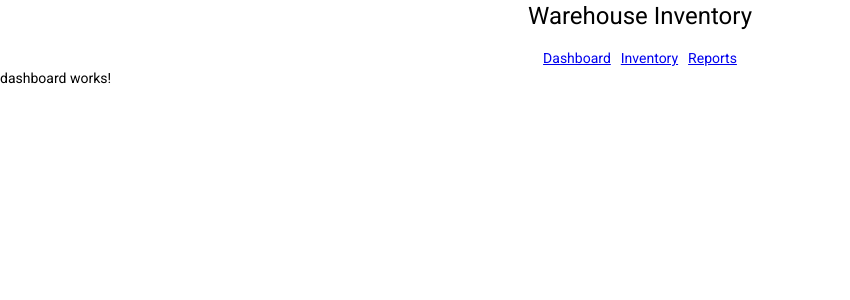
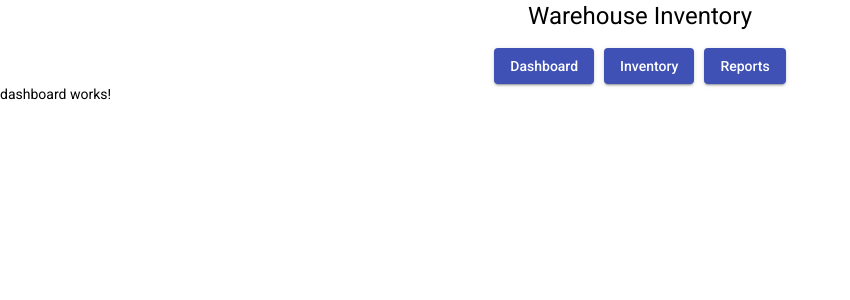
Before and after one commit to ungerecht/warehouse-inventory, an Angular app: page /dashboard in a window 1280 px wide. Shown: the top 300 px of the page, without its empty margins (0-850 px from the left). Built offline with nearby package versions, Linux system fonts and the light colour scheme.

Commit message:
use material button for nav links

```diff
--- a/src/app/app.component.html
+++ b/src/app/app.component.html
@@ -1,7 +1,8 @@
 <h1>{{ title }}</h1>
 <nav>
-  <a routerLink="/dashboard">Dashboard</a>
-  <a routerLink="/inventory">Inventory</a>
-  <a routerLink="/reports">Reports</a>
+  <a mat-raised-button routerLink="/dashboard" color="primary">Dashboard</a>
+  <a mat-raised-button routerLink="/inventory" color="primary">Inventory</a>
+  <a mat-raised-button routerLink="/reports" color="primary">Reports</a>
 </nav>
+
 <router-outlet></router-outlet>
```
